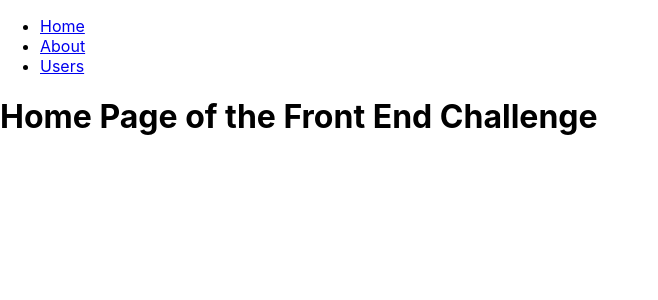
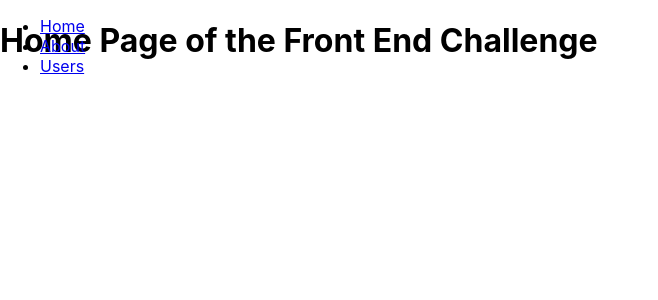
Before and after one commit to dennisxu54/Github-User-Search, a React (Create React App) app: page / in a window 1280 px wide. Shown: the top 300 px of the page, without its empty margins (0-658 px from the left). Built offline with nearby package versions, Linux system fonts and the light colour scheme.

Commit message:
#10 re-added app.jsx and added some css to nav-bar

```diff
--- /dev/null
+++ b/src/Components/NavBar/navBar.css
@@ -0,0 +1,6 @@
+.nav-bar {
+    overflow: hidden;
+    position: fixed;
+    top: 0;
+    width: 100%;
+}
--- a/src/Components/NavBar/navBar.jsx
+++ b/src/Components/NavBar/navBar.jsx
@@ -1,15 +1,12 @@
-import { BrowserRouter as Router, Route, Link, Routes } from "react-router-dom";
-import AboutPage from "../../Pages/About/aboutPage";
-import HomePage from "../../Pages/Home/homePage";
-import UserDetail from "../../Pages/UserDetails/userDetails";
-import UsersPage from "../../Pages/Users/usersPage";
+import { Link } from "react-router-dom";
+
+import "./navBar.css";
 
 export default function NavBar() {
   return (
-    <div>
-      <Router>
-        <div>
-          <nav>
+    <>
+
+      <nav className="nav-bar">
         <ul>
           <li>
             <Link to="/">Home</Link>
@@ -22,15 +19,6 @@ export default function NavBar() {
           </li>
         </ul>
       </nav>
-
-          <Routes>
-            <Route path="/about" element={<AboutPage />} />
-            <Route path="/users" element={<UsersPage />} />
-            <Route path="/users/:userID" element={<UserDetail />} />
-            <Route path="/" element={<HomePage />} />
-          </Routes>
-        </div>
-      </Router>
-    </div>
+    </>
   );
 }
--- /dev/null
+++ b/src/app.jsx
@@ -0,0 +1,20 @@
+import AboutPage from "./Pages/About/aboutPage";
+import HomePage from "./Pages/Home/homePage";
+import UserDetail from "./Pages/UserDetails/userDetails";
+import UsersPage from "./Pages/Users/usersPage";
+import { BrowserRouter as Router, Routes, Route } from "react-router-dom";
+import NavBar from "./Components/NavBar/navBar";
+
+export default function App() {
+  return (
+    <Router>
+        <NavBar />
+      <Routes>
+        <Route path="/about" element={<AboutPage />} />
+        <Route path="/users" element={<UsersPage />} />
+        <Route path="/users/:userID" element={<UserDetail />} />
+        <Route path="/" element={<HomePage />} />
+      </Routes>
+    </Router>
+  );
+}
--- a/src/index.js
+++ b/src/index.js
@@ -1,12 +1,12 @@
 import React from 'react';
 import ReactDOM from 'react-dom/client';
 import './index.css';
-import NavBar from './Components/NavBar/navBar';
+import App from './app';
 
 const root = ReactDOM.createRoot(document.getElementById('root'));
 root.render(
   <React.StrictMode>
-    <NavBar />
+    <App />
   </React.StrictMode>
 );
 
```
Lines whose indentation alone changed are shown as unchanged.
